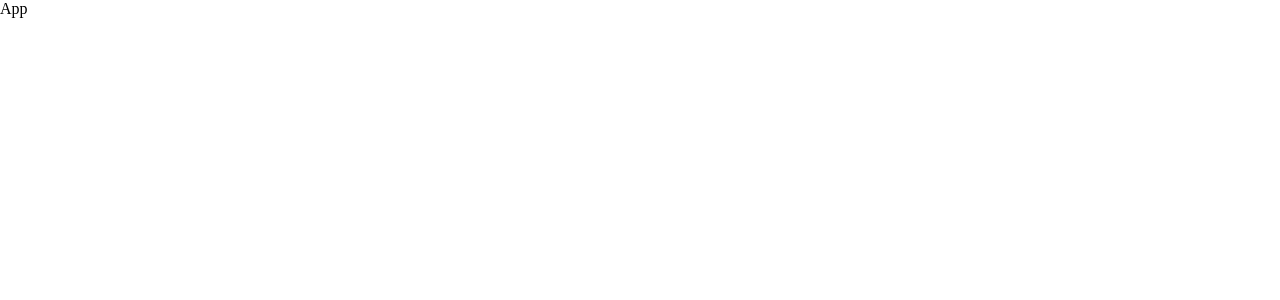
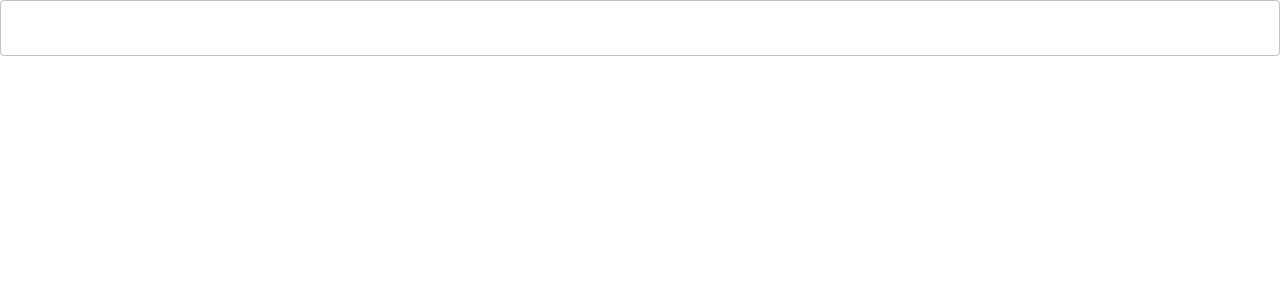
Before and after one commit to Bektur12/todo-nestjs, a React (Create React App) app in the folder client/: page / in a window 1280 px wide. Shown: the top 300 px of the page. Built offline with nearby package versions, Linux system fonts and the light colour scheme.

Commit message:
add input

```diff
--- a/client/src/App.js
+++ b/client/src/App.js
@@ -1,5 +1,10 @@
 import React from "react";
+import { TextField } from "./components/forms/TextField/TextField";
 
 export const App = () => {
-  return <div>App</div>;
+  return (
+    <div>
+      <TextField />
+    </div>
+  );
 };
--- /dev/null
+++ b/client/src/components/forms/TextField/TextField.js
@@ -0,0 +1,13 @@
+import React from "react";
+import { TextField as TextMuiField } from "@mui/material";
+
+export const TextField = ({ value, setValue }) => {
+  return (
+    <TextMuiField
+      variant="outlined"
+      fullWidth
+      value={value}
+      onChange={(e) => setValue(e.target.value)}
+    />
+  );
+};
--- a/client/src/components/forms/TextField/TextField.jsx
+++ /dev/null
@@ -1,5 +0,0 @@
-import React from "react";
-
-export const TextField = () => {
-  return <div>TextField</div>;
-};
```
Also changed, not shown: client/src/components/forms/TextField/index.js (deleted).
